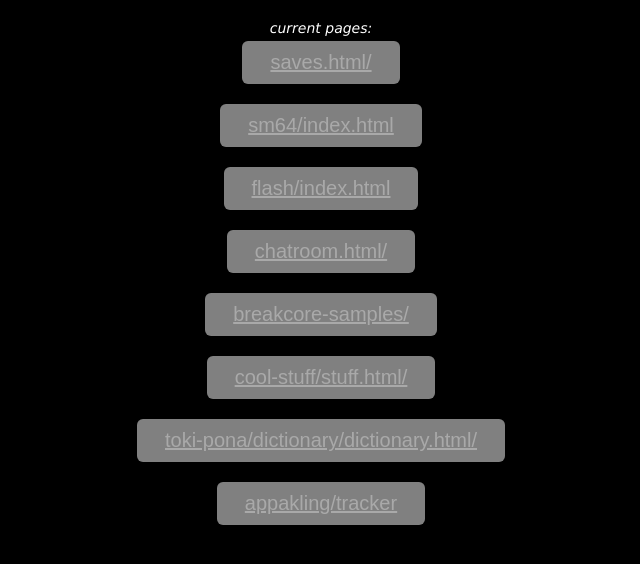
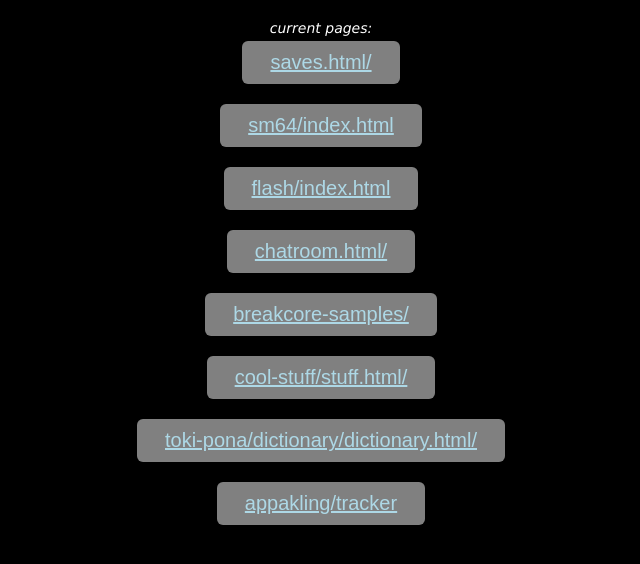
Before and after one commit to appakling/appakling.github.io, a plain HTML site: page index.html in a window 1280 px wide. Shown: the part 68-632 px from the top of the page, without its empty margins (319-959 px from the left). Drawn offline with Linux system fonts and the light colour scheme.

Commit message:
Update style.css

```diff
--- a/style.css
+++ b/style.css
@@ -43,5 +43,5 @@ button {
     color: white; text-align: center;
   }
   a    {
-    color: #A9A9A9; text-align: center;
+    color: #ADD8E6; text-align: center;
   }
```
